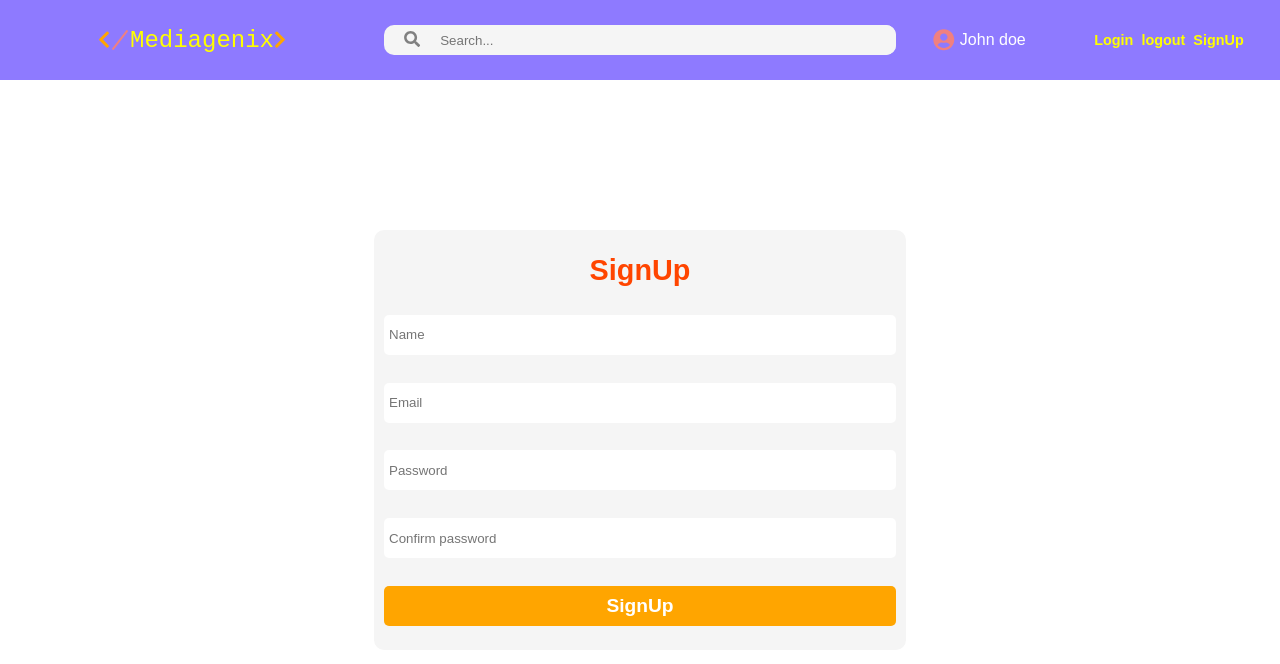
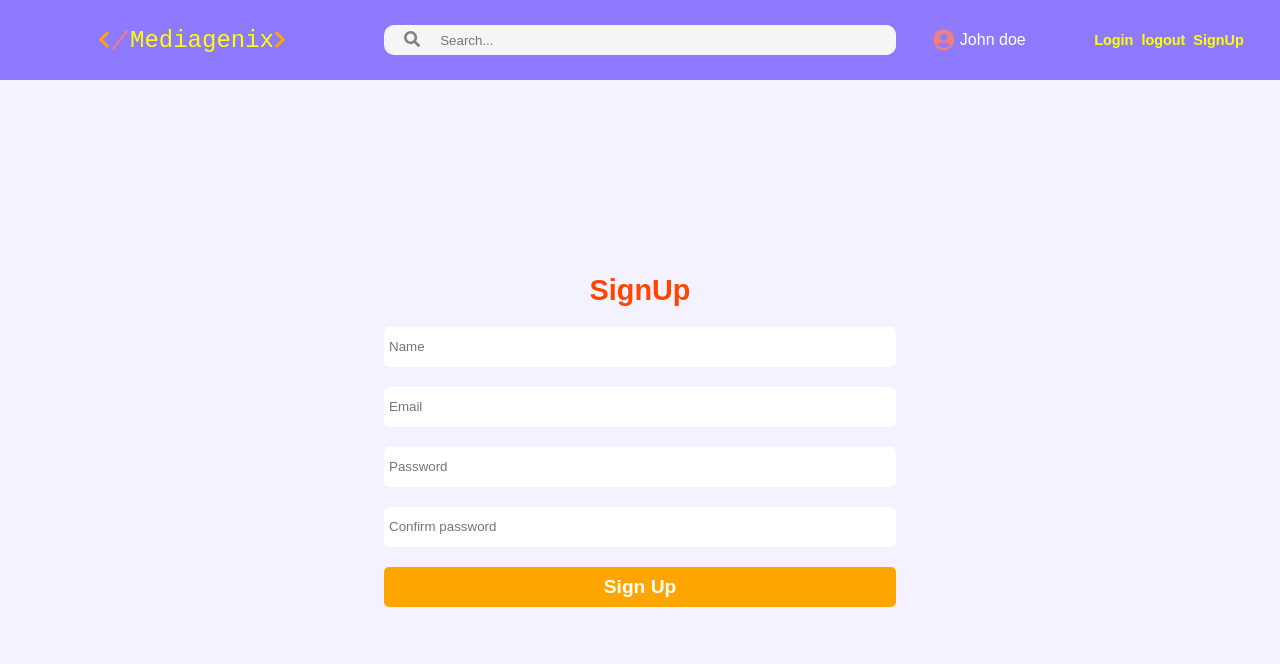
Before and after one commit to PreetinderSingh345/mediagenix, a React (Create React App) app: page /signup in a window 1280 px wide. Shown: the top 664 px of the page. Built offline with nearby package versions, Linux system fonts and the light colour scheme; no server answers.

Commit message:
corrected getFormBody function inside utils(joined the strings before pushing) and implemented sign up logic

```diff
--- a/src/actions/actionTypes.js
+++ b/src/actions/actionTypes.js
@@ -10,4 +10,12 @@ export const UPDATE_POSTS = 'UPDATE_POSTS';
 
 export const LOGIN_START = 'LOGIN_START';
 export const LOGIN_SUCCESS = 'LOGIN_SUCCESS';
-export const LOGIN_FAIL = 'LOGIN_FAIL';
+export const LOGIN_FAILED = 'LOGIN_FAILED';
+
+// signup action types
+
+// when the user requests to signup from the client side, the server gives a successful/error response for the signup request
+
+export const SIGNUP_START = 'SIGNUP_START';
+export const SIGNUP_SUCCESS = 'SIGNUP_SUCCESS';
+export const SIGNUP_FAILED = 'SIGNUP_FAILED';
--- a/src/actions/auth.js
+++ b/src/actions/auth.js
@@ -1,6 +1,13 @@
 import { APIUrls } from '../helpers/urls';
 import { getFormBody } from '../helpers/utils';
-import { LOGIN_FAIL, LOGIN_START, LOGIN_SUCCESS } from './actionTypes';
+import {
+  LOGIN_FAILED,
+  LOGIN_START,
+  LOGIN_SUCCESS,
+  SIGNUP_FAILED,
+  SIGNUP_START,
+  SIGNUP_SUCCESS,
+} from './actionTypes';
 
 // defining and exporting the action creators
 
@@ -16,7 +23,7 @@ export function startLogin() {
 
 export function loginFailed(errorMessage) {
   return {
-    type: LOGIN_FAIL,
+    type: LOGIN_FAILED,
     error: errorMessage,
   };
 }
@@ -34,7 +41,7 @@ export function loginSuccess(user) {
 
 export function login(email, password) {
   return (dispatch) => {
-    // dispatching the above start login action(to set in progress to true)
+    // dispatching the above start login action(to set in progress login to true)
 
     dispatch(startLogin());
 
@@ -53,8 +60,6 @@ export function login(email, password) {
     })
       .then((response) => response.json())
       .then((data) => {
-        console.log('data', data);
-
         // dispatching an action to save the user if the login request is successful or a login failed action(providing the error message to the action) if the request is not successful
 
         if (data.success) {
@@ -67,3 +72,69 @@ export function login(email, password) {
       });
   };
 }
+
+// defining and exporting the start sign up function
+
+export function startSignUp() {
+  return {
+    type: SIGNUP_START,
+  };
+}
+
+// defining and exporting the sign up success function
+
+export function signUpSuccess(user) {
+  return {
+    type: SIGNUP_SUCCESS,
+    user: user,
+  };
+}
+
+// defining and exporting the sign up failed function
+
+export function signUpFailed(errorMessage) {
+  return {
+    type: SIGNUP_FAILED,
+    error: errorMessage,
+  };
+}
+// defining and exporting the sign up function
+
+export function signUp(name, email, password, confirmPassword) {
+  return function (dispatch) {
+    // dispatching the above start signup action(to set in progress sign up to true)
+
+    dispatch(startSignUp());
+
+    // making a post request at the below url(default request type of fetch method is GET)
+
+    const url = APIUrls.signup();
+
+    fetch(url, {
+      method: 'POST',
+
+      headers: { 'Content-Type': 'application/x-www-form-urlencoded' },
+
+      body: getFormBody({
+        name,
+        email,
+        password,
+        confirm_password: confirmPassword,
+      }),
+    })
+      .then((response) => response.json())
+      .then((data) => {
+        // dispatching an action to register the user if the signup request is successful or a signup failed action(providing the error message to the action) if the request is not successful
+
+        console.log('data', data);
+
+        if (data.success) {
+          // dispatching action to register the user
+
+          dispatch(signUpSuccess(data.data.user));
+        } else {
+          dispatch(signUpFailed(data.message));
+        }
+      });
+  };
+}
--- a/src/assets/css/app.css
+++ b/src/assets/css/app.css
@@ -4,6 +4,7 @@ body {
   margin: 0;
   font-family: sans-serif;
   min-width: 320px;
+  background-color: #f4f2ff;
 }
 
 /* scrollbar */
--- a/src/assets/css/loginSignUp.css
+++ b/src/assets/css/loginSignUp.css
@@ -9,9 +9,9 @@
   min-height: 400px;
 }
 
-/* login error message */
+/* login signup error message */
 
-#login-error-message {
+#login-signup-error-message {
   min-height: 40px;
   display: flex;
   flex-direction: row;
@@ -23,6 +23,7 @@
   background-color: rgb(238, 204, 204);
   padding: 5px 10px;
   box-sizing: border-box;
+  margin-bottom: 20px;
 }
 
 /* login form */
@@ -31,14 +32,12 @@
   display: flex;
   flex-direction: column;
   justify-content: space-around;
-  height: 50vh;
   width: 40vw;
   min-width: 200px;
-  background-color: whitesmoke;
+  background-color: #f4f2ff;
   padding: 10px;
   border-radius: 10px;
   transition: box-shadow 0.3s ease-in-out;
-  min-height: 280px;
 }
 
 .login-signup-form:hover {
@@ -52,6 +51,7 @@
   text-align: center;
   font-size: 1.8rem;
   font-weight: bold;
+  margin: 10px 0 20px;
 }
 
 /* login input */
@@ -66,6 +66,7 @@
   border-radius: 5px;
   color: darkslategrey;
   transition: box-shadow 0.15s ease-in-out;
+  margin-bottom: 20px;
 }
 
 .login-signup-input:focus {
@@ -85,6 +86,7 @@
   font-weight: bold;
   cursor: pointer;
   transition: box-shadow 0.3s ease-in-out;
+  margin-bottom: 10px;
 }
 
 .login-signup-button:hover {
--- a/src/components/SignUp.js
+++ b/src/components/SignUp.js
@@ -1,7 +1,9 @@
 import React from 'react';
+import { signUp } from '../actions/auth';
+import { connect } from 'react-redux';
 import '../assets/css/loginSignUp.css';
 
-// defining and exporting the SignUp class
+// defining the SignUp class
 
 class SignUp extends React.Component {
   // defining the constructor function
@@ -9,7 +11,16 @@ class SignUp extends React.Component {
   constructor() {
     super();
 
+    // click count and state(consisting of name, email, password and confirm password)
+
     this.clickCount = 0;
+
+    this.state = {
+      name: '',
+      email: '',
+      password: '',
+      confirmPassword: '',
+    };
   }
 
   // handling the event when the signup button is pressed or released
@@ -30,21 +41,62 @@ class SignUp extends React.Component {
     this.clickCount++;
   };
 
+  // handling the event when the form is submitted
+
+  handleFormSubmit = (event) => {
+    // preventing the default behaviour, setting the state to the new name, email, password, confirm password values and dispatching a signup action
+
+    event.preventDefault();
+
+    let signUpNameInput = document.getElementById('signup-name-input');
+    let signUpEmailInput = document.getElementById('signup-email-input');
+    let signUpPasswordInput = document.getElementById('signup-password-input');
+    let signUpConfirmPasswordInput = document.getElementById(
+      'signup-confirm-password-input'
+    );
+
+    this.setState(
+      {
+        name: signUpNameInput.value,
+        email: signUpEmailInput.value,
+        password: signUpPasswordInput.value,
+        confirmPassword: signUpConfirmPasswordInput.value,
+      },
+      () => {
+        const { name, email, password, confirmPassword } = this.state;
+
+        this.props.dispatch(signUp(name, email, password, confirmPassword));
+      }
+    );
+  };
+
   render() {
+    // getting the needed properties from props
+
+    const { errorSignUp, inProgressSignUp } = this.props.auth;
+
     return (
       // signup container
 
       <div className="login-signup-container">
         {/* signup form containing heading, name, email, password, confirm password input and signup button*/}
 
-        <form className="login-signup-form">
+        <form
+          className="login-signup-form"
+          onSubmit={(event) => this.handleFormSubmit(event)}
+        >
           <div className="login-signup-form-heading">SignUp</div>
+
+          {/* showing the error(if there is any) */}
+
+          {errorSignUp && <div id="login-signup-error-message">{errorSignUp}</div>}
 
           <input
             type="text"
             placeholder="Name"
             required
             className="login-signup-input"
+            id="signup-name-input"
           />
 
           <input
@@ -52,6 +104,7 @@ class SignUp extends React.Component {
             placeholder="Email"
             required
             className="login-signup-input"
+            id="signup-email-input"
           />
 
           <input
@@ -59,6 +112,7 @@ class SignUp extends React.Component {
             placeholder="Password"
             required
             className="login-signup-input"
+            id="signup-password-input"
           />
 
           <input
@@ -66,22 +120,41 @@ class SignUp extends React.Component {
             placeholder="Confirm password"
             required
             className="login-signup-input"
+            id="signup-confirm-password-input"
           />
 
           {/* adding event listeners to listen to the events when the signup button is pressed or released */}
 
+          {/* showing different buttons according to the inProgressSignUp value */}
+
+          {inProgressSignUp ? (
+            <button type="submit" className="login-signup-button" disabled>
+              Signing up...
+            </button>
+          ) : (
             <button
               type="submit"
               className="login-signup-button"
               onMouseDown={(event) => this.handleClick(event)}
               onMouseUp={(event) => this.handleClick(event)}
             >
-            SignUp
+              Sign Up
             </button>
+          )}
         </form>
       </div>
     );
   }
 }
 
-export default SignUp;
+// defining the map state to props function
+
+function mapStateToProps(state) {
+  return {
+    auth: state.auth,
+  };
+}
+
+// exporting the connected SignUp component
+
+export default connect(mapStateToProps)(SignUp);
--- a/src/helpers/utils.js
+++ b/src/helpers/utils.js
@@ -5,16 +5,16 @@
 export function getFormBody(params) {
   let formBody = [];
 
-  //    iterating on each key value pair of the params object and pushing the key=value pair to the above form body array
+  // iterating on each key value pair of the params object and pushing the key=value pair to the above form body array
 
   for (let property in params) {
     let encodedKey = encodeURIComponent(property);
-    let encodefValue = encodeURIComponent(params[property]);
+    let encodedValue = encodeURIComponent(params[property]);
 
-    formBody.push(encodedKey, '=', encodefValue);
+    formBody.push(encodedKey+'='+encodedValue);
   }
 
-  //   returning the elements of the form body array joined with & in string format
+  // returning the elements of the form body array joined with & in string format
 
   return formBody.join('&');
 }
--- a/src/reducers/auth.js
+++ b/src/reducers/auth.js
@@ -1,14 +1,23 @@
-import { LOGIN_FAIL, LOGIN_START, LOGIN_SUCCESS } from '../actions/actionTypes';
+import {
+  LOGIN_FAILED,
+  LOGIN_START,
+  LOGIN_SUCCESS,
+  SIGNUP_FAILED,
+  SIGNUP_START,
+  SIGNUP_SUCCESS,
+} from '../actions/actionTypes';
 
 // defining the initial authentication state
 
 const initialAuthState = {
-  // defining the user object(obtained from the server), error(if any while logging in), is logged in(if the user is logged in or not) and in progress(to disable the login button when it is pressed, till the response comes) properties
+
 
   user: {},
-  error: null,
+  errorLogin: null,
+  errorSignUp: null,
   isLoggedIn: false,
-  inProgress: false,
+  inProgressLogin: false,
+  inProgressSignUp: false,
 };
 
 // defining and exporting the authentication reducer
@@ -18,24 +27,47 @@ export default function auth(state = initialAuthState, action) {
     case LOGIN_START:
       return {
         ...state,
-        inProgress: true,
-        error: null,
+        inProgressLogin: true,
+        errorLogin: null,
       };
 
     case LOGIN_SUCCESS:
       return {
         ...state,
-        error: null,
+        errorLogin: null,
         user: action.user,
         isLoggedIn: true,
-        inProgress: false,
+        inProgressLogin: false,
       };
 
-    case LOGIN_FAIL:
+    case LOGIN_FAILED:
       return {
         ...state,
-        error: action.error,
-        inProgress: false,
+        errorLogin: action.error,
+        inProgressLogin: false,
+      };
+
+    case SIGNUP_START:
+      return {
+        ...state,
+        inProgressSignUp: true,
+        errorSignUp: null,
+      };
+
+    case SIGNUP_SUCCESS:
+      return {
+        ...state,
+        errorSignUp: null,
+        user: action.user,
+        isLoggedIn: true,
+        inProgressSignUp: false,
+      };
+
+    case SIGNUP_FAILED:
+      return {
+        ...state,
+        errorSignUp: action.error,
+        inProgressSignUp: false,
       };
 
     default:
```
Also changed, not shown: src/components/Login.js (+11 -9 lines), 1 other file (tests, documents, lock files or other folders). Lines whose indentation alone changed are shown as unchanged.
